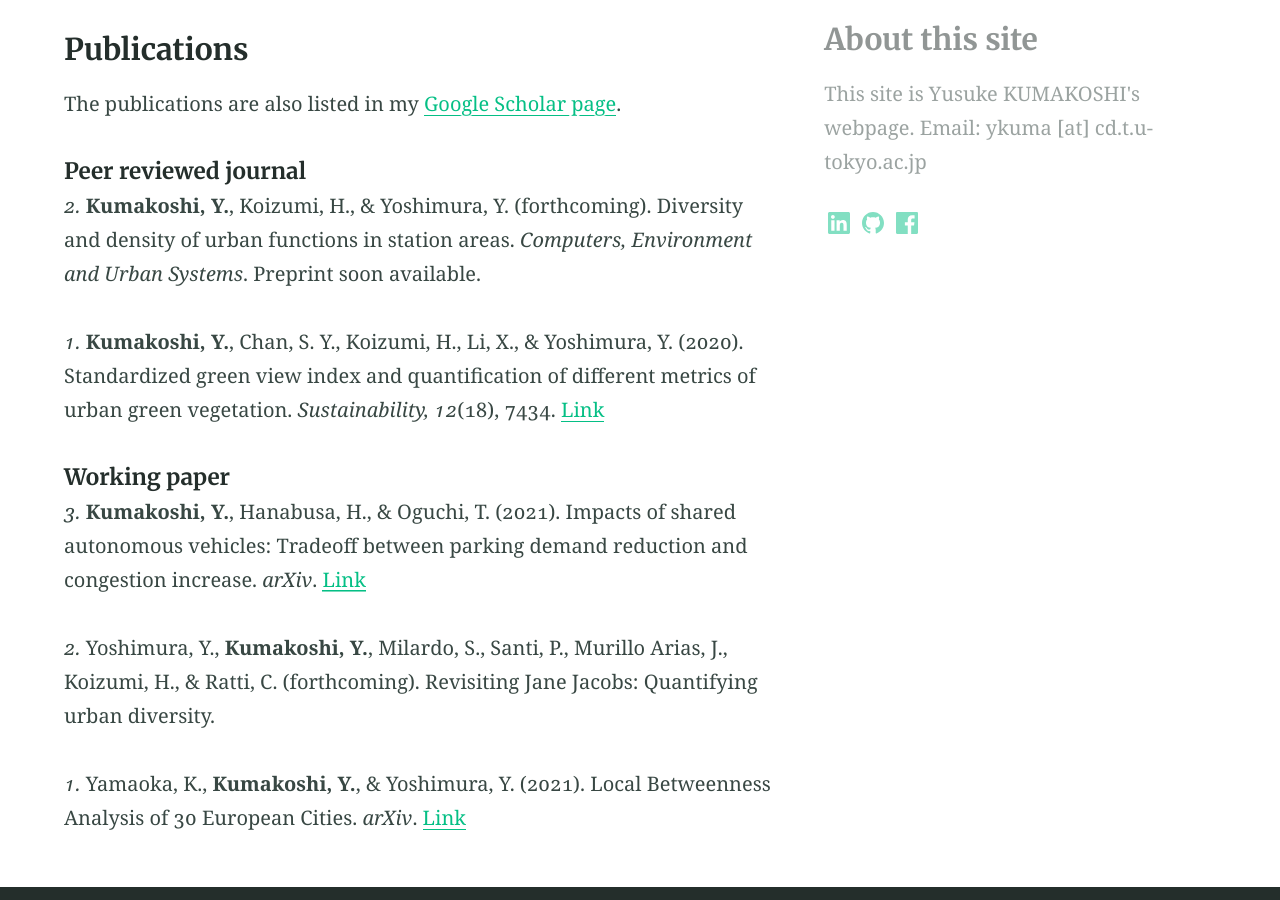
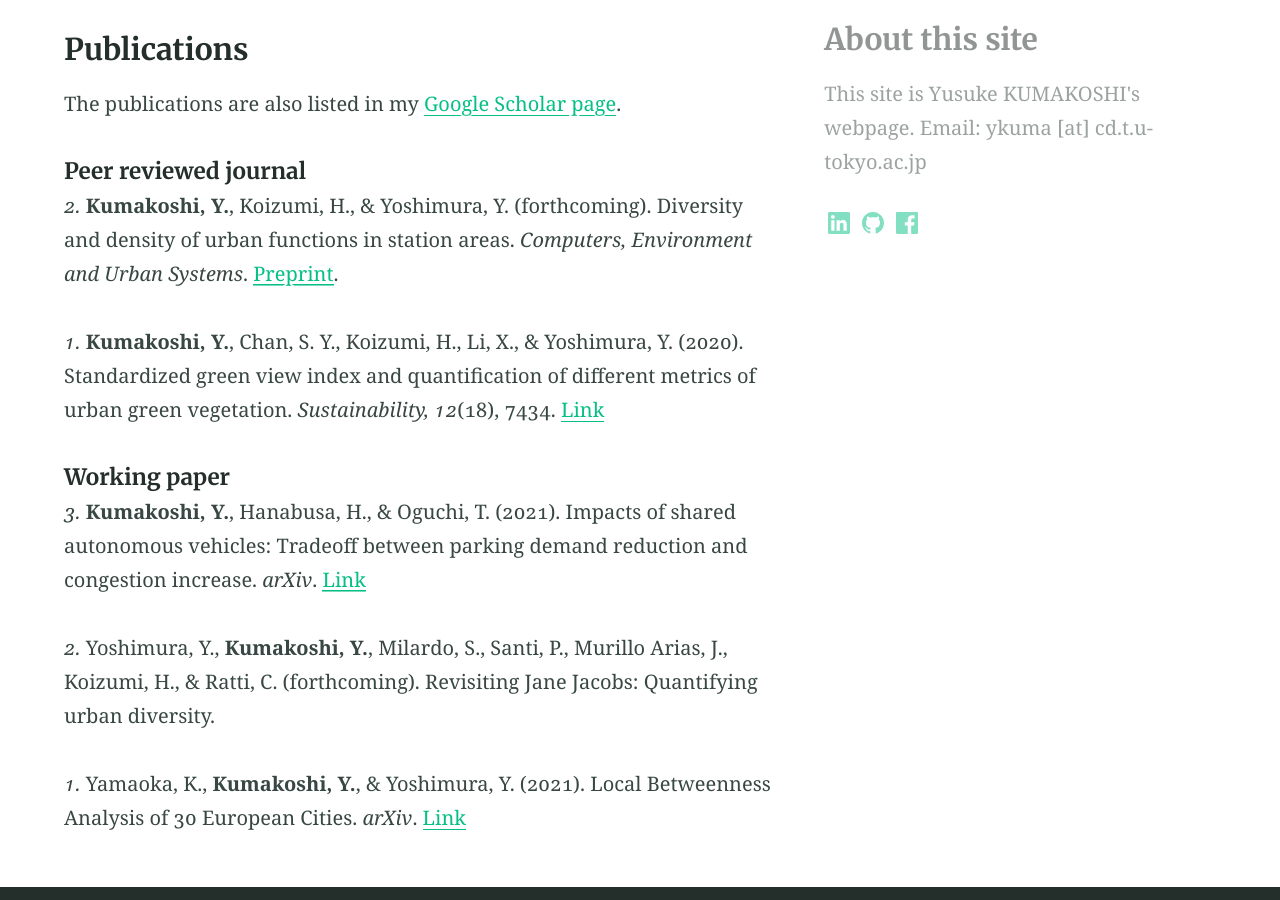
Before and after one commit to yusukekumakoshi/yusukekumakoshi.github.io, a Jekyll site: the page built from index.md, in a window 1280 px wide and 900 px high, scrolled down 900 px. Built offline with Jekyll 4.4.1, drawn with Linux system fonts in a browser that asks for light colours.

Commit message:
preprint added

```diff
--- a/index.md
+++ b/index.md
@@ -24,7 +24,7 @@ Topics: Urban diversity / Transport planning / Causal inference
 The publications are also listed in my [Google Scholar page](https://scholar.google.com/citations?user=-3U01zsAAAAJ){:target="_blank"}.
 
 ##### Peer reviewed journal
-_2._ **Kumakoshi, Y.**, Koizumi, H., & Yoshimura, Y. (forthcoming). Diversity and density of urban functions in station areas. _Computers, Environment and Urban Systems_. Preprint soon available.
+_2._ **Kumakoshi, Y.**, Koizumi, H., & Yoshimura, Y. (forthcoming). Diversity and density of urban functions in station areas. _Computers, Environment and Urban Systems_. [Preprint](https://arxiv.org/abs/2106.12107){:target="_blank"}.
 
 _1._ **Kumakoshi, Y.**, Chan, S. Y., Koizumi, H., Li, X., & Yoshimura, Y. (2020). Standardized green view index and quantification of different metrics of urban green vegetation. _Sustainability, 12_(18), 7434. [Link](https://www.mdpi.com/2071-1050/12/18/7434){:target="_blank"}
 
```
Also changed, not shown: research.md (+1 -1 lines).
